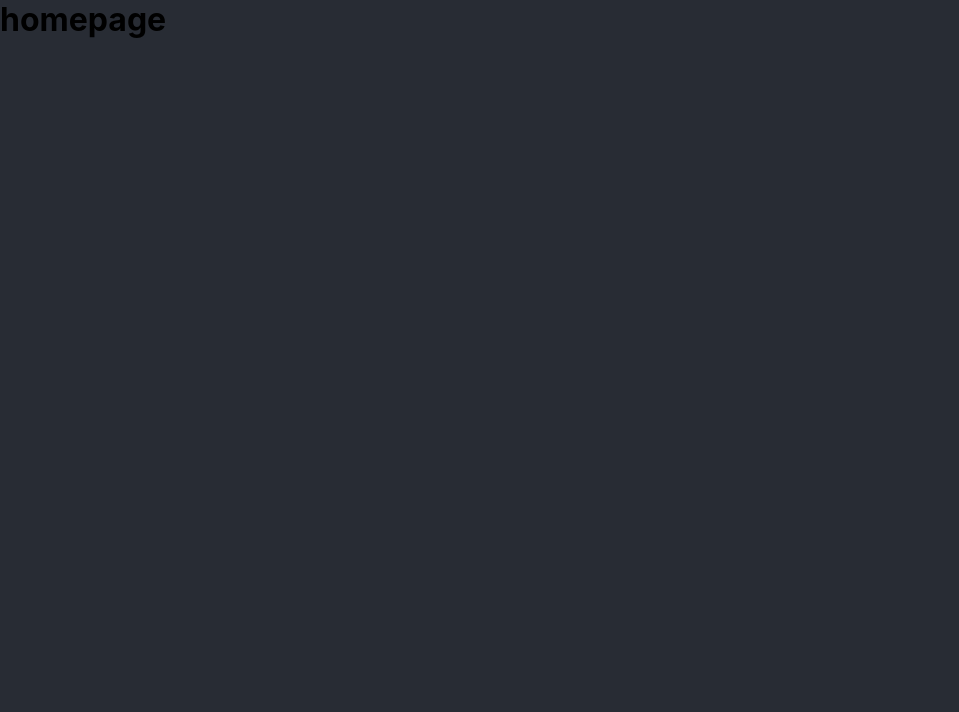
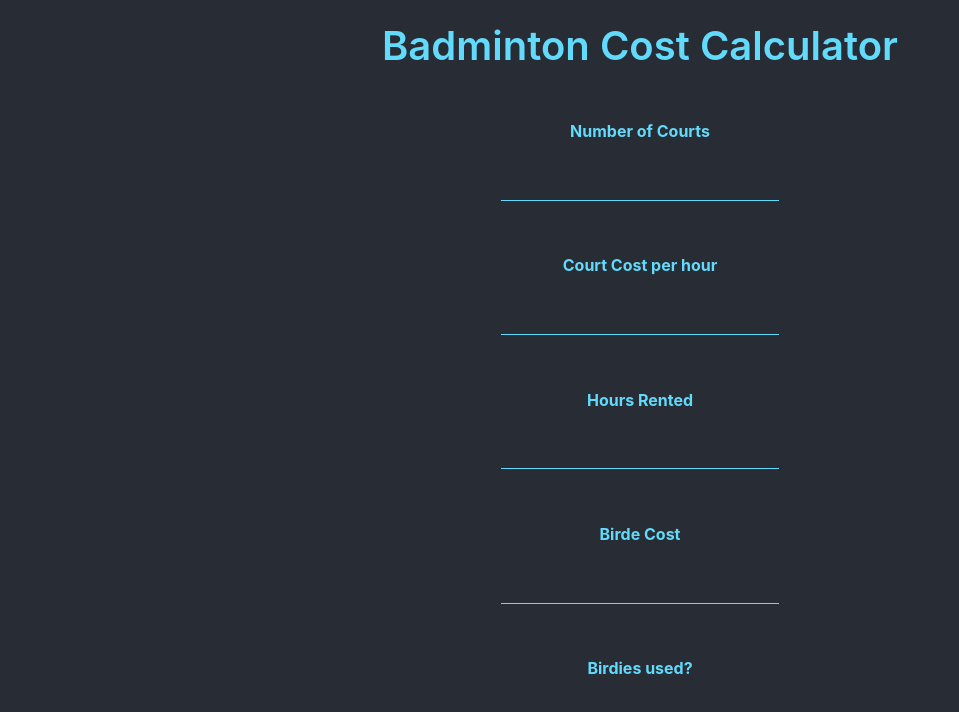
Before and after one commit to KalTang/badmintoncalc, a React (Create React App) app: page / in a window 1280 px wide. Shown: the top 712 px of the page, without its empty margins (0-959 px from the left). Built offline with nearby package versions, Linux system fonts and the light colour scheme.

Commit message:
added + styled form

```diff
--- a/src/App.js
+++ b/src/App.js
@@ -9,6 +9,8 @@ const Body = styled.body`
 const BodyWrapper = styled.body`
     background-color: #282c34;
     min-height: 100vh;
+    display: flex;
+    justify-content: center;
 `;
 
 function App() {
--- /dev/null
+++ b/src/components/FormComponent.js
@@ -0,0 +1,60 @@
+import React from 'react';
+import styled from 'styled-components';
+
+const FormContainer = styled.div`
+    display: flex;
+    flex-direction: column;
+    align-items: center;
+`;
+
+const Form = styled.form`
+    display: flex;
+    flex-direction: column;
+    align-items: center;
+    gap: 1rem;
+    margin-top: 10%;
+`;
+
+const Label = styled.label`
+    font-weight: bold;
+    margin-bottom: 0.3rem;
+    color: #61dafb;
+`;
+
+const Input = styled.input`
+    padding: 0.5rem;
+    border: none;
+    border-bottom: 1px solid #61dafb;
+    background-color: transparent;
+    color: #61dafb;
+    font-size: 1.2em;
+    font-weight: 600;
+    text-align: center;
+    margin-bottom: 2em;
+`;
+
+const FormComponent = () => {
+    return (
+        <FormContainer>
+            <Form action="">
+                {/* Court numbers */}
+                <Label htmlfor="birde-cost">Number of Courts</Label>
+                <Input type="text" id="courts" name="courts"></Input>
+                {/* Court costs each hour */}
+                <Label for="birde-cost">Court Cost per hour</Label>
+                <Input type="text" id="ccost" name="ccost"></Input>
+                {/* Hours */}
+                <Label for="birde-cost">Hours Rented</Label>
+                <Input type="text" id="hours" name="hours"></Input>
+                {/* birdies */}
+                <Label for="birde-cost">Birde Cost</Label>
+                <Input type="text" id="birdyC" name="birdyC"></Input>
+                {/* numbers of birdies used  */}
+                <Label for="birde-cost">Birdies used? </Label>
+                <Input type="text" id="birdies" name="birdies"></Input>
+            </Form>
+        </FormContainer>
+    );
+};
+
+export default FormComponent;
--- a/src/pages/Homepage.js
+++ b/src/pages/Homepage.js
@@ -1,9 +1,20 @@
 import React from 'react';
+import styled from 'styled-components';
+import FormComponent from '../components/FormComponent';
+
+const StyledTitle = styled.div`
+    color: #61dafb;
+    font-weight: 600;
+    font-size: 2.5em;
+    margin-top: 4%;
+`;
 
 const Homepage = () => {
     return (
         <div>
-            <h1>homepage</h1>
+            <StyledTitle>Badminton Cost Calculator</StyledTitle>
+
+            <FormComponent />
         </div>
     );
 };
```
